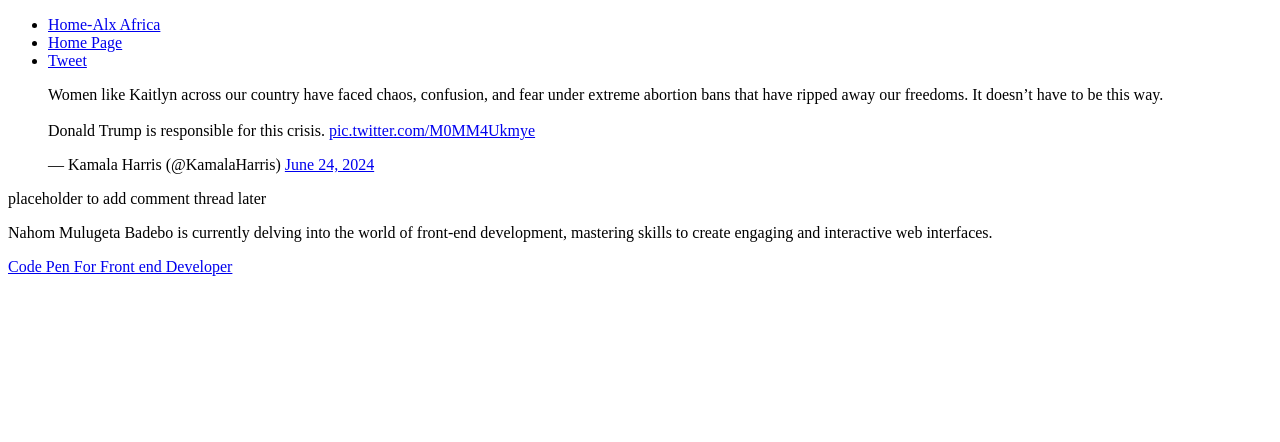
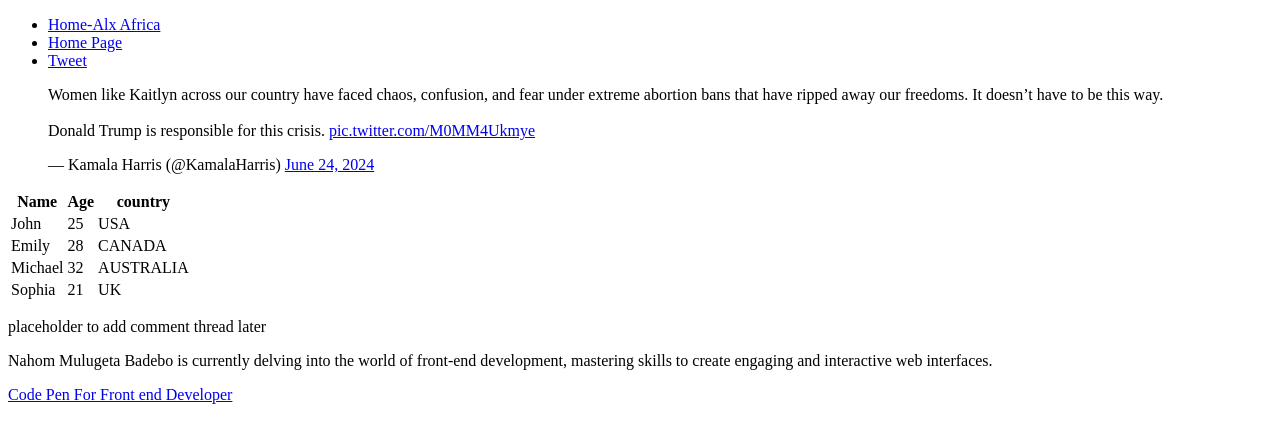
Before and after one commit to Nahombadebo47/My_First_Portfolio, a plain HTML site: page html_basic/tweets.html in a window 1280 px wide. Drawn offline with Linux system fonts and the light colour scheme.

Commit message:
Added a new table to Index.html

```diff
--- a/html_basic/tweets.html
+++ b/html_basic/tweets.html
@@ -21,6 +21,33 @@
         <section id="Tweet">
         <blockquote class="twitter-tweet"><p lang="en" dir="ltr">Women like Kaitlyn across our country have faced chaos, confusion, and fear under extreme abortion bans that have ripped away our freedoms. It doesn’t have to be this way. <br><br>Donald Trump is responsible for this crisis. <a href="https://t.co/M0MM4Ukmye">pic.twitter.com/M0MM4Ukmye</a></p>&mdash; Kamala Harris (@KamalaHarris) <a href="https://twitter.com/KamalaHarris/status/1805218171575558519?ref_src=twsrc%5Etfw">June 24, 2024</a></blockquote> <script async src="https://platform.twitter.com/widgets.js" charset="utf-8"></script>
         </section>
+        <table>
+            <tr>
+                <th>Name</th>
+                <th>Age</th>
+                <th>country</th>
+            </tr>
+            <tr>
+                <td>John</td>
+                <td>25</td>
+                <td>USA</td>
+            </tr>
+            <tr>
+                <td>Emily</td>
+                <td>28</td>
+                <td>CANADA</td>
+            </tr>
+            <tr>
+                <td>Michael</td>
+                <td>32</td>
+                <td>AUSTRALIA</td>
+            </tr>
+            <tr>
+                <td>Sophia</td>
+                <td>21</td>
+                <td>UK</td>
+            </tr>
+        </table>
         </article>
         <aside>
             <p>placeholder to add comment thread later</p>
```
